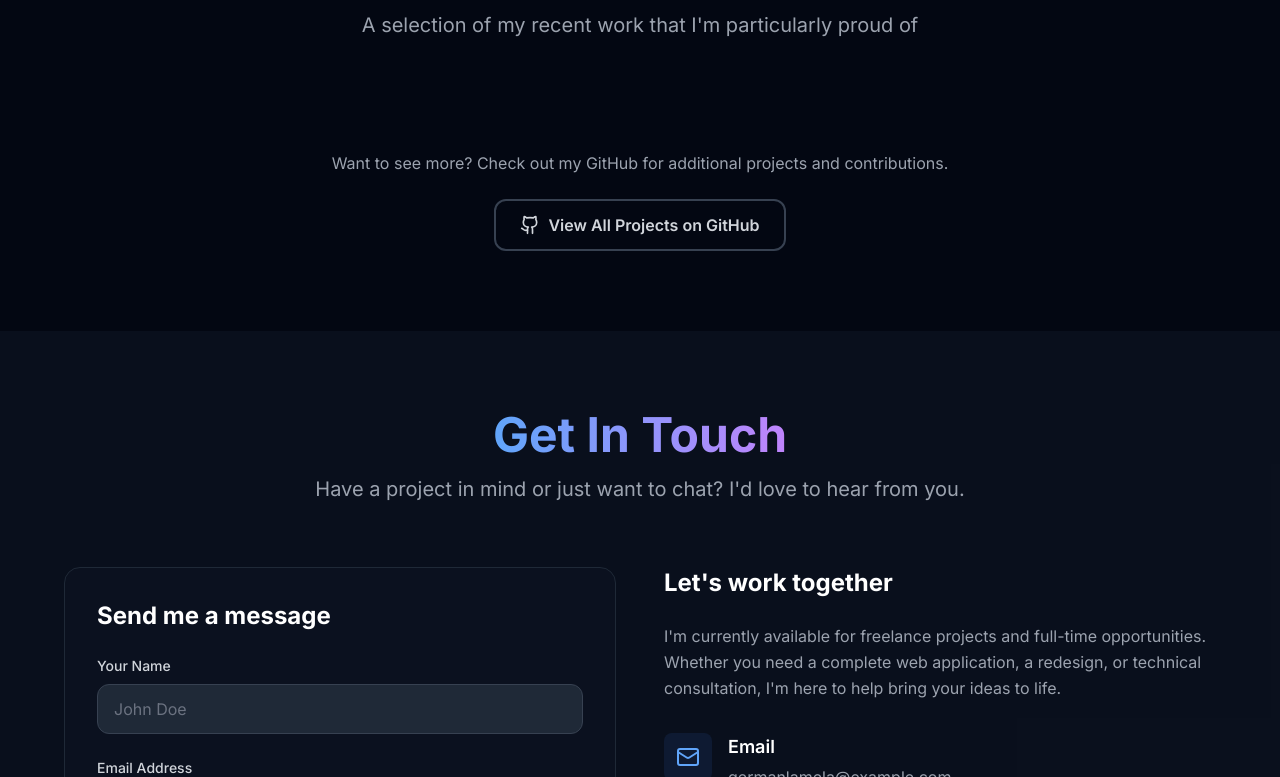
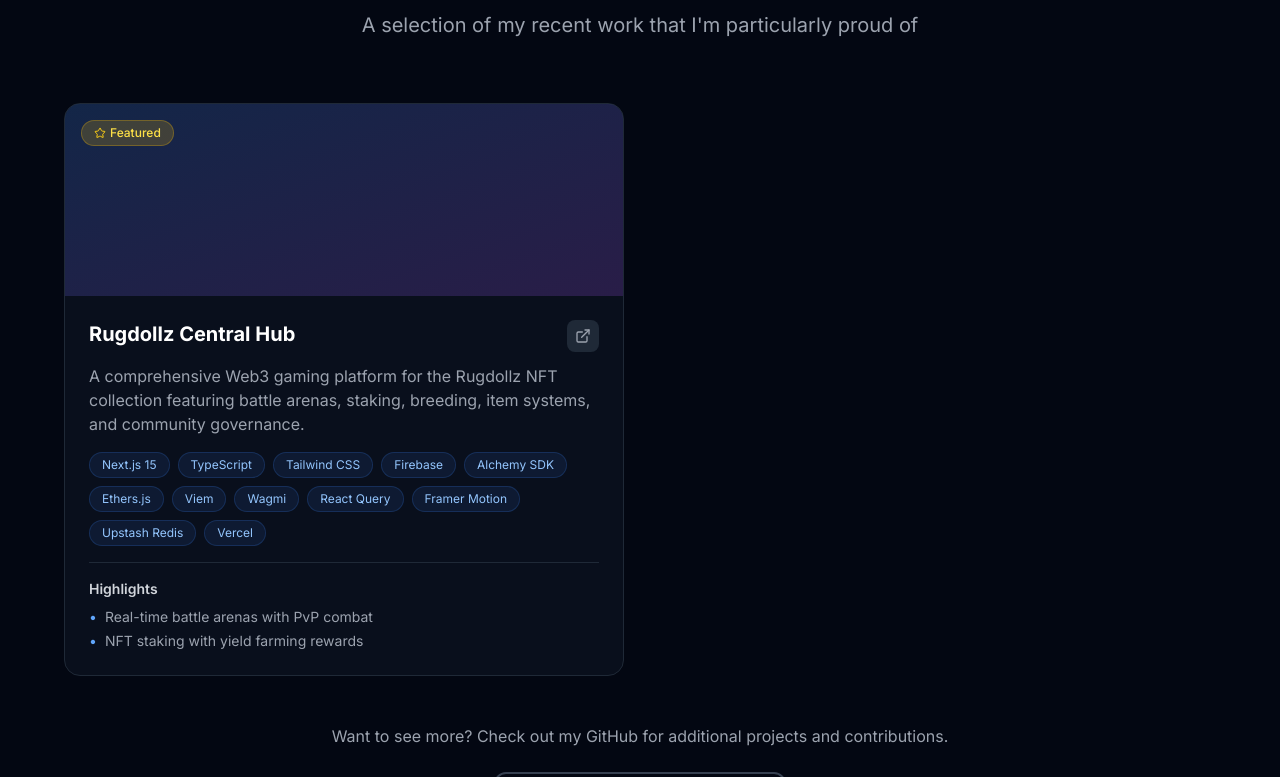
Before and after one commit to LatinGeek/latingeek-portfolio, a Next.js app: page / in a window 1280 px wide. Shown: the part 1823-2600 px from the top of the page. Built offline with nearby package versions, Linux system fonts and the light colour scheme.

Commit message:
fix: Projects component uses correct property names from projects.json

```diff
--- a/components/sections/Projects.tsx
+++ b/components/sections/Projects.tsx
@@ -5,7 +5,7 @@ import { ExternalLink, Github, Star } from 'lucide-react';
 import projects from '@/content/projects.json';
 
 export default function Projects() {
-  const featuredProjects = projects.filter(project => project.featured);
+  const featuredProjects = projects.filter(project => project.importance === 'primary');
 
   return (
     <section id="projects" className="py-20">
@@ -46,7 +46,7 @@ export default function Projects() {
                     <div className="absolute inset-0 flex items-center justify-center">
                       <div className="text-4xl font-bold text-white/20">{project.emoji}</div>
                     </div>
-                    {project.featured && (
+                    {project.importance === 'primary' && (
                       <div className="absolute top-4 left-4 flex items-center space-x-1 px-3 py-1 rounded-full bg-yellow-500/20 border border-yellow-500/30">
                         <Star className="w-3 h-3 text-yellow-400" />
                         <span className="text-xs font-medium text-yellow-300">Featured</span>
@@ -89,7 +89,7 @@ export default function Projects() {
 
                       {/* Tech Stack */}
                       <div className="flex flex-wrap gap-2 mb-4">
-                        {project.techStack.map((tech) => (
+                        {project.technologies.map((tech) => (
                           <span
                             key={tech}
                             className="px-3 py-1 text-xs rounded-full bg-blue-500/10 text-blue-300 border border-blue-500/20"
@@ -101,14 +101,14 @@ export default function Projects() {
                     </div>
 
                     {/* Project Highlights */}
-                    {project.highlights && project.highlights.length > 0 && (
+                    {project.features && project.features.length > 0 && (
                       <div className="pt-4 border-t border-gray-800">
                         <h4 className="text-sm font-semibold text-gray-300 mb-2">Highlights</h4>
                         <ul className="space-y-1">
-                          {project.highlights.slice(0, 2).map((highlight, i) => (
+                          {project.features.slice(0, 2).map((feature, i) => (
                             <li key={i} className="text-sm text-gray-400 flex items-start">
                               <span className="text-blue-400 mr-2">•</span>
-                              {highlight}
+                              {feature}
                             </li>
                           ))}
                         </ul>
```
